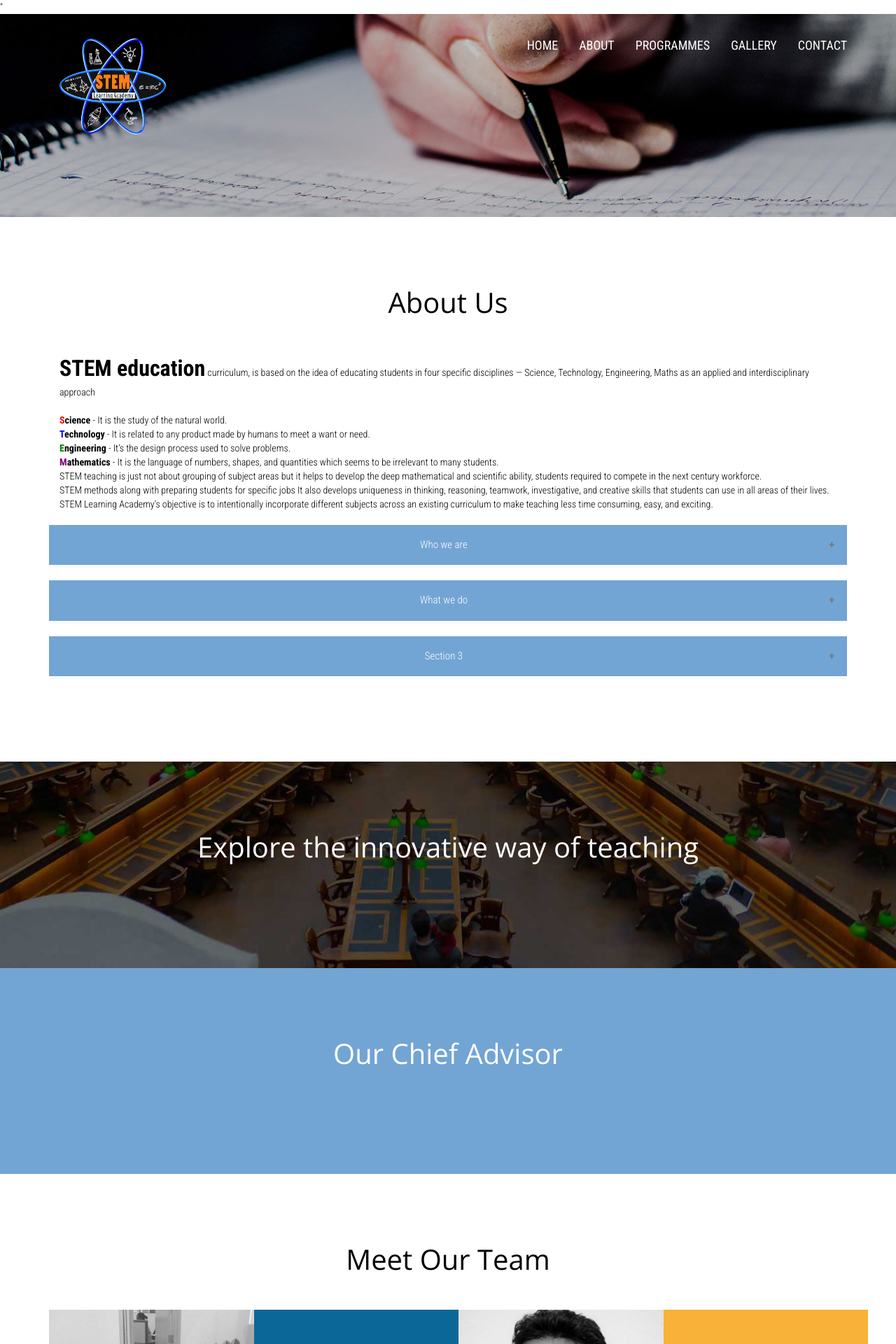
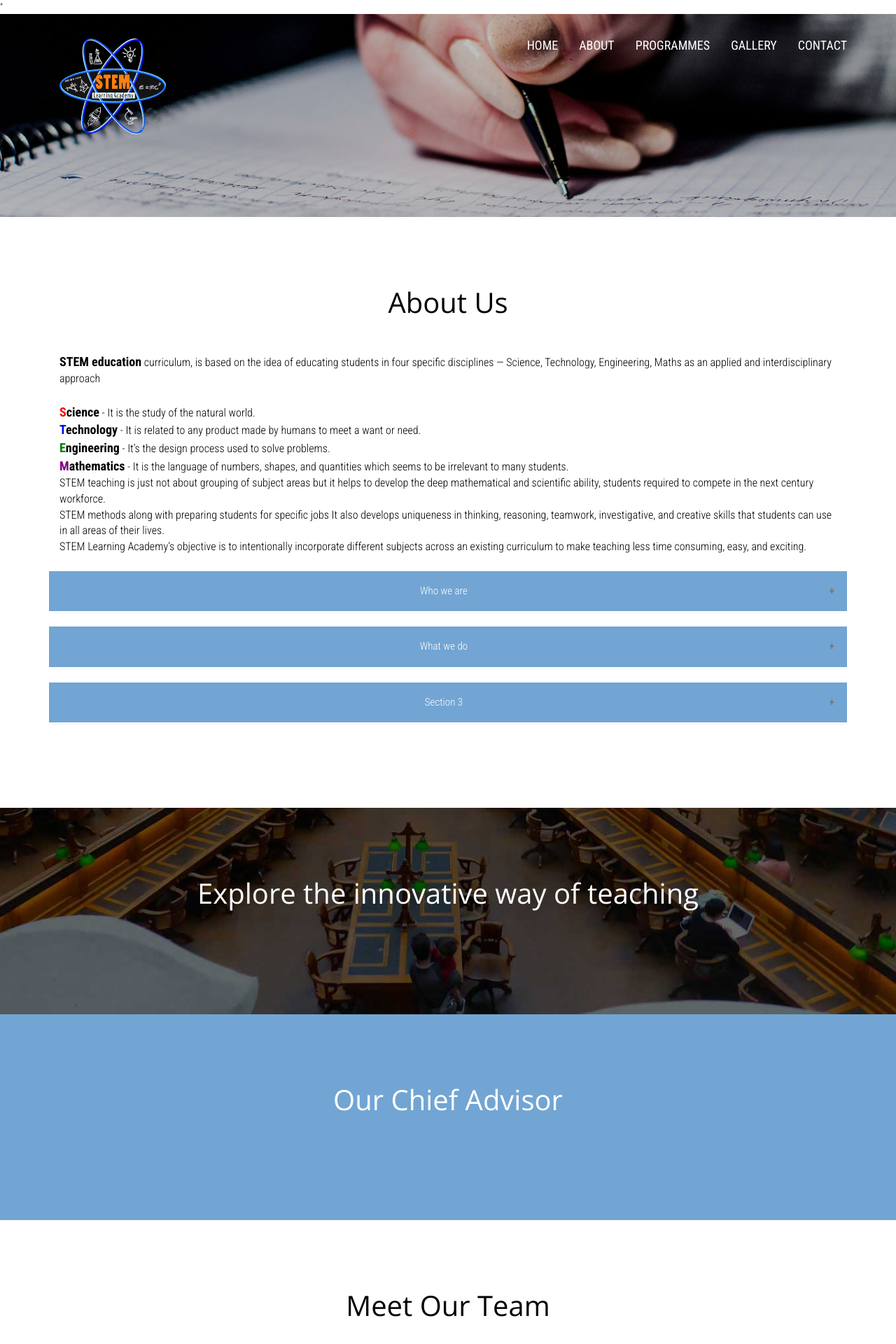
Before and after one commit to dhanyacm/stem, a Jekyll site: the page built from about.html, in a window 1280 px wide. Shown: the top 1920 px of the page at 70% size. Built offline with Jekyll 4.4.1, drawn with Linux system fonts in a browser that asks for light colours; a script that is not in the unit is left out.

Commit message:
Update about.html

```diff
--- a/about.html
+++ b/about.html
@@ -15,18 +15,20 @@ about: true
 
 		   <div class="col-lg-12 col-md-12 col-sm-12 about-agile2">
 			<div class="about-wthree">
+				<font size=3>
 
-				<b><font size=6px >STEM education</font></b> curriculum, is based on the idea of educating students in four specific
+
+			<b><font size=4>STEM education</font></b> curriculum, is based on the idea of educating students in four specific
 disciplines — Science, Technology, Engineering, Maths as an applied and interdisciplinary
 approach <br><br>
 
-<b><font color="red">S</font>cience</b> - It is the study of the natural world.<br>
+<b><font size=4 color="red">S</font><font size=4>cience</font></b> - It is the study of the natural world.<br>
 
-<b><font color="blue">T</font>echnology</b> - It is related to any product made by humans to meet a want or need.<br>
+<b><font size=4 color="blue">T</font><font size=4>echnology</font></b> - It is related to any product made by humans to meet a want or need.<br>
 
-<b><font color="green">E</font>ngineering</b> - It’s the design process used to solve problems.<br>
+<b><font size=4 color="green">E</font><font size=4>ngineering</font></b> - It’s the design process used to solve problems.<br>
 
-<b><font color="purple">M</font>athematics</b> - It is the language of numbers, shapes, and quantities which seems to be
+<b><font size=4 color="purple">M</font><font size=4>athematics</font></b> - It is the language of numbers, shapes, and quantities which seems to be
 irrelevant to many students.<br>
 
 STEM teaching is just not about grouping of subject areas but it helps to develop the deep
@@ -40,6 +42,8 @@ students can use in all areas of their lives. <br>
 STEM Learning Academy’s objective is to intentionally incorporate different subjects
 across an existing curriculum to make teaching less time consuming, easy, and exciting.
 <br><br>
+			</font>
+
 			 </div>
 			</div>
 
```
